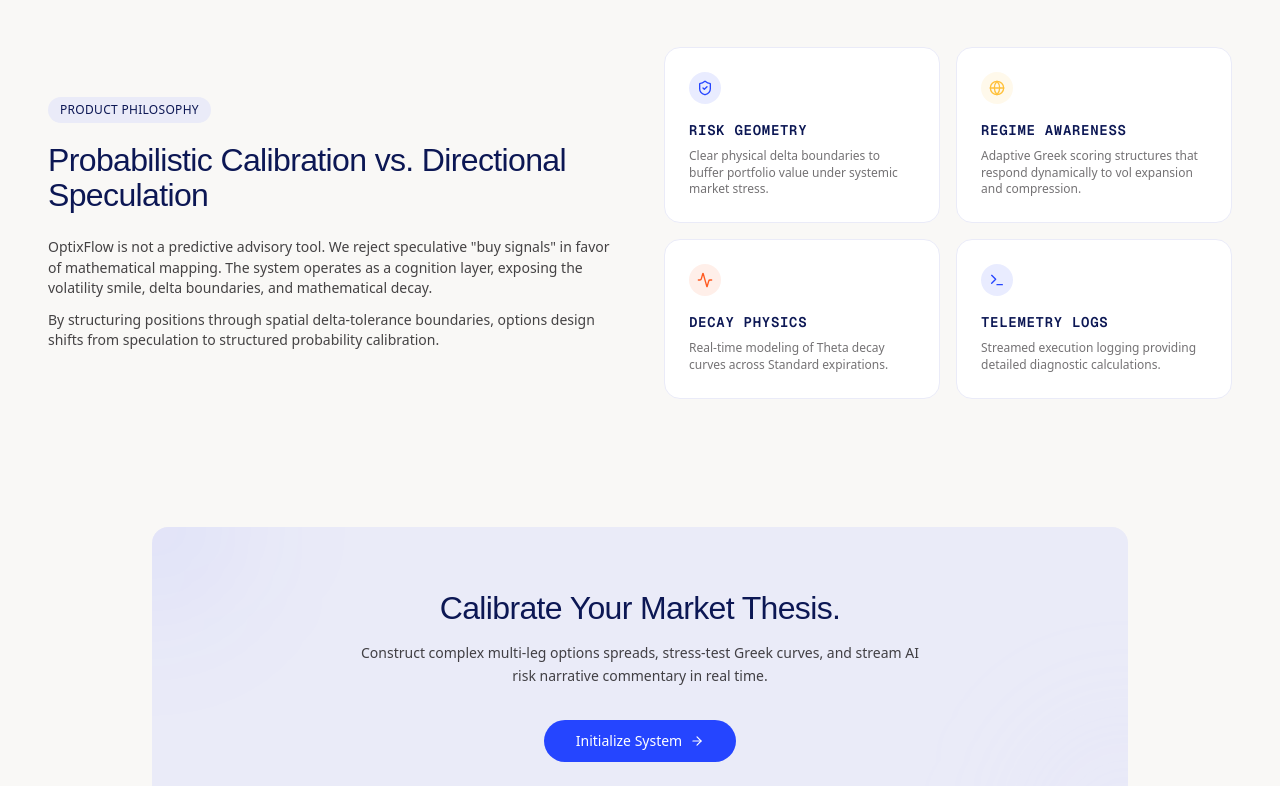
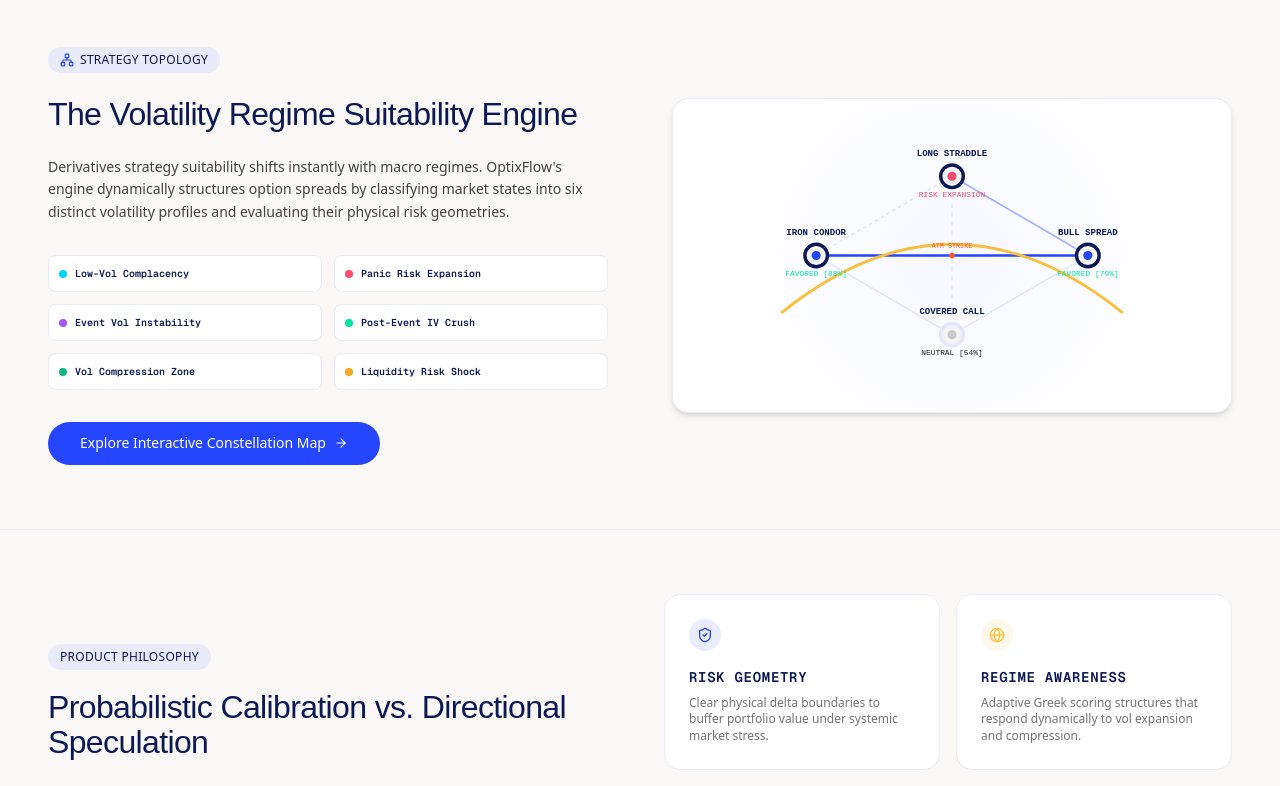
Before and after one commit to ssashiiiuhh/OptixFlow, a Next.js app: page / in a window 1280 px wide. Shown: the part 1580-2366 px from the top of the page. Built offline with nearby package versions, Linux system fonts and the light colour scheme.

Commit message:
feat: add scroll-driven reveal animations and volatility regime section to landing page

```diff
--- a/src/app/page.tsx
+++ b/src/app/page.tsx
@@ -1,6 +1,6 @@
 // ============================================================================
 // OPTIXFLOW — Interactive Officevibe Light Theme Landing Page
-// Balanced, corporate, trustworthy layout with Brand Electric accents.
+// Rebuilt with scroll-driven entrance animations & feature showcases.
 // ============================================================================
 
 "use client";
@@ -21,7 +21,8 @@
   Globe,
   Sliders,
   Terminal,
-  Mail
+  Mail,
+  Network
 } from "lucide-react";
 
 import { PortfolioProvider } from "@/components/portfolio/PortfolioContext";
@@ -29,6 +30,42 @@
 import DeltaHedger from "@/components/portfolio/DeltaHedger";
 import PortfolioConsole from "@/components/portfolio/PortfolioConsole";
 import MarketPlayback from "@/components/portfolio/MarketPlayback";
+
+// ── Reusable Viewport Scroll Reveal Component ──────────────────────────────
+interface ScrollRevealProps {
+  children: React.ReactNode;
+  delay?: number;
+  direction?: "up" | "down" | "left" | "right" | "scale";
+  duration?: number;
+}
+
+function ScrollReveal({ children, delay = 0, direction = "up", duration = 0.8 }: ScrollRevealProps) {
+  const getInitial = () => {
+    switch (direction) {
+      case "up": return { opacity: 0, y: 32 };
+      case "down": return { opacity: 0, y: -32 };
+      case "left": return { opacity: 0, x: 32 };
+      case "right": return { opacity: 0, x: -32 };
+      case "scale": return { opacity: 0, scale: 0.96 };
+      default: return { opacity: 0, y: 32 };
+    }
+  };
+
+  const getAnimate = () => {
+    return { opacity: 1, x: 0, y: 0, scale: 1 };
+  };
+
+  return (
+    <motion.div
+      initial={getInitial()}
+      whileInView={getAnimate()}
+      viewport={{ once: true, margin: "-60px" }}
+      transition={{ duration, ease: [0.16, 1, 0.3, 1], delay }} // custom cubic-bezier (easeOutExpo)
+    >
+      {children}
+    </motion.div>
+  );
+}
 
 export default function LandingPage() {
   const [activeTab, setActiveTab] = useState<"intel" | "lab" | "analytics">("intel");
@@ -86,19 +123,23 @@
         </div>
       </header>
 
-      {/* 2. Hero Section (Split Screen) */}
+      {/* 2. Hero Section (Split Screen, Mount Animation) */}
       <section className="max-w-7xl mx-auto px-6 md:px-12 py-16 grid grid-cols-1 lg:grid-cols-2 gap-16 items-center">
 
         {/* Hero Left: Headline and CTA */}
-        <div className="flex flex-col items-start text-left">
-
+        <motion.div
+          initial={{ opacity: 0, y: 20 }}
+          animate={{ opacity: 1, y: 0 }}
+          transition={{ duration: 0.8, ease: [0.16, 1, 0.3, 1] }}
+          className="flex flex-col items-start text-left"
+        >
           {/* Informative Badge */}
           <div className="bg-[#eaebf8] text-[#0c1754] rounded-[16px] py-[4px] px-[12px] font-sans font-medium text-[12px] tracking-wide inline-flex items-center gap-1.5 mb-6">
             <Activity size={12} className="text-[#2545ff]" />
             <span>PRODUCTION SYSTEMS OPERATIONAL</span>
           </div>
 
-          {/* Headline - Abcfavoritvariable style with Martinaplantijn calligraphic accent */}
+          {/* Headline */}
           <h1
             style={{ fontFamily: "Arial, sans-serif", lineHeight: "1.0" }}
             className="text-[44px] md:text-[56px] lg:text-[64px] font-medium tracking-[-3.2px] text-[#0c1754]"
@@ -106,7 +147,7 @@
             The future of risk, mapped in <span style={{ fontFamily: "Georgia, serif" }} className="italic font-normal text-[#2545ff] pl-1 pr-2">real-time</span>.
           </h1>
 
-          {/* Subtitle - Inter style */}
+          {/* Subtitle */}
           <p className="text-[#171417] text-[16px] leading-[1.60] max-w-xl mt-6">
             OptixFlow transforms options strategy design into a reality-aware spatial environment.
             Interpret skew, model dynamic risk, stress-test positions under volatility regimes,
@@ -152,14 +193,18 @@
             </div>
           </div>
 
-        </div>
+        </motion.div>
 
-        {/* Hero Right: Product UI Illustration (3D Vol Surface) */}
-        <div className="w-full relative">
+        {/* Hero Right: 3D Vol Surface */}
+        <motion.div
+          initial={{ opacity: 0, scale: 0.95 }}
+          animate={{ opacity: 1, scale: 1 }}
+          transition={{ duration: 1, ease: [0.16, 1, 0.3, 1], delay: 0.1 }}
+          className="w-full relative"
+        >
           {/* Abstract background highlight */}
           <div className="absolute inset-0 bg-gradient-to-tr from-[#2545ff]/5 to-[#eaebf8] rounded-[16px] filter blur-xl opacity-80 pointer-events-none" />
 
-          {/* Card Container for Live 3D Surface */}
           <div className="relative border border-[#eaebf8] bg-[#07090f] rounded-[16px] shadow-xl overflow-hidden self-stretch min-h-[380px] p-2 flex flex-col justify-center">
             <PortfolioProvider>
               <div className="w-full h-full">
@@ -167,14 +212,15 @@
               </div>
             </PortfolioProvider>
           </div>
-        </div>
+        </motion.div>
 
       </section>
 
-      {/* 3. Core Modules Interactive Showcase (Section Gap 64px) */}
+      {/* 3. Core Modules Interactive Showcase (Scroll Revealed) */}
       <section className="max-w-7xl mx-auto px-6 md:px-12 py-16 border-t border-[#eaebf8]">
 
         {/* Section Heading */}
+        <ScrollReveal>
           <div className="text-center mb-12">
             <div className="bg-[#eaebf8] text-[#0c1754] rounded-[16px] py-[4px] px-[12px] font-sans font-medium text-[12px] tracking-wide inline-flex items-center gap-1.5 mb-3">
               <span>SYSTEM WORKSPACES</span>
@@ -189,8 +235,10 @@
               OptixFlow compartmentalizes option pricing theory, delta hedging dynamics, and real-time market regimes into accessible workspace profiles.
             </p>
           </div>
+        </ScrollReveal>
 
-        {/* Tab Controls (rounded pill bar) */}
+        {/* Tab Controls (Scroll Revealed) */}
+        <ScrollReveal delay={0.1}>
           <div className="flex justify-center mb-10">
             <div className="bg-[#eaebf8] p-1.5 rounded-[100px] flex gap-1.5">
               {(["intel", "lab", "analytics"] as const).map((tab) => {
@@ -216,8 +264,10 @@
               })}
             </div>
           </div>
+        </ScrollReveal>
 
-        {/* Active Tab Showcase Render styled as a transparent/Soft Off-White Feature Card */}
+        {/* Active Tab Showcase Feature Card (Scroll Revealed with Scale) */}
+        <ScrollReveal direction="scale" delay={0.15}>
           <div className="border border-[#eaebf8] bg-white rounded-[16px] p-8 md:p-12 min-h-[460px] flex flex-col lg:flex-row gap-12 items-center">
 
             {/* Showcase Left: Description */}
@@ -336,13 +386,131 @@
               </PortfolioProvider>
             </div>
           </div>
+        </ScrollReveal>
 
       </section>
 
-      {/* 4. Philosophy Section (Section Gap 64px) */}
+      {/* 4. Strategy Constellation & Volatility Regime Engine Highlight (NEW Scroll Revealed Section) */}
+      <section className="max-w-7xl mx-auto px-6 md:px-12 py-16 border-t border-[#eaebf8] grid grid-cols-1 lg:grid-cols-2 gap-16 items-center">
+
+        {/* Left Column: Description & Volatility Regimes */}
+        <ScrollReveal direction="right">
+          <div className="text-left space-y-6">
+            <div className="bg-[#eaebf8] text-[#0c1754] rounded-[16px] py-[4px] px-[12px] font-sans font-medium text-[12px] tracking-wide inline-flex items-center gap-1.5">
+              <Network size={14} className="text-[#2545ff]" />
+              <span>STRATEGY TOPOLOGY</span>
+            </div>
+
+            <h2
+              style={{ fontFamily: "Arial, sans-serif", letterSpacing: "-0.64px" }}
+              className="text-[32px] font-medium text-[#0c1754] leading-[1.1]"
+            >
+              The Volatility Regime Suitability Engine
+            </h2>
+
+            <p className="text-[#171417]/80 text-[14px] leading-[1.60]">
+              Derivatives strategy suitability shifts instantly with macro regimes. OptixFlow's engine dynamically structures option spreads by classifying market states into six distinct volatility profiles and evaluating their physical risk geometries.
+            </p>
+
+            {/* List of regimes with color indicators */}
+            <div className="grid grid-cols-1 sm:grid-cols-2 gap-3 pt-2 font-mono text-[10px]">
+              <div className="flex items-center gap-2 border border-[#eaebf8] bg-white rounded-lg p-2.5">
+                <span className="w-2 h-2 rounded-full bg-[#00d4ff]" />
+                <span className="font-semibold text-[#0c1754]">Low-Vol Complacency</span>
+              </div>
+              <div className="flex items-center gap-2 border border-[#eaebf8] bg-white rounded-lg p-2.5">
+                <span className="w-2 h-2 rounded-full bg-[#ff4d6a]" />
+                <span className="font-semibold text-[#0c1754]">Panic Risk Expansion</span>
+              </div>
+              <div className="flex items-center gap-2 border border-[#eaebf8] bg-white rounded-lg p-2.5">
+                <span className="w-2 h-2 rounded-full bg-[#a855f7]" />
+                <span className="font-semibold text-[#0c1754]">Event Vol Instability</span>
+              </div>
+              <div className="flex items-center gap-2 border border-[#eaebf8] bg-white rounded-lg p-2.5">
+                <span className="w-2 h-2 rounded-full bg-[#00e5a0]" />
+                <span className="font-semibold text-[#0c1754]">Post-Event IV Crush</span>
+              </div>
+              <div className="flex items-center gap-2 border border-[#eaebf8] bg-white rounded-lg p-2.5">
+                <span className="w-2 h-2 rounded-full bg-[#10b981]" />
+                <span className="font-semibold text-[#0c1754]">Vol Compression Zone</span>
+              </div>
+              <div className="flex items-center gap-2 border border-[#eaebf8] bg-white rounded-lg p-2.5">
+                <span className="w-2 h-2 rounded-full bg-[#f5a623]" />
+                <span className="font-semibold text-[#0c1754]">Liquidity Risk Shock</span>
+              </div>
+            </div>
+
+            <div className="pt-2">
+              <Link
+                href="/playbook"
+                className="bg-[#2545ff] text-white hover:bg-[#1a3aff] text-sm font-medium py-[11.2px] px-[32px] rounded-[100px] transition-all inline-flex items-center gap-2 cursor-pointer"
+              >
+                <span>Explore Interactive Constellation Map</span>
+                <ArrowRight size={14} />
+              </Link>
+            </div>
+          </div>
+        </ScrollReveal>
+
+        {/* Right Column: Stylized SVG Strategy Constellation Diagram (Scroll Revealed) */}
+        <ScrollReveal direction="left" delay={0.15}>
+          <div className="relative border border-[#eaebf8] bg-white rounded-[16px] p-8 shadow-md flex items-center justify-center overflow-hidden aspect-video">
+            {/* Soft background radial gradient */}
+            <div className="absolute inset-0 bg-[radial-gradient(circle_at_center,rgba(37,69,255,0.04)_0%,transparent_70%)] pointer-events-none" />
+
+            {/* SVG Constellation */}
+            <svg viewBox="0 0 400 220" className="w-full h-full">
+              {/* Connection Lines */}
+              <line x1="80" y1="110" x2="200" y2="40" stroke="#eaebf8" strokeWidth="1.5" strokeDasharray="3 3" />
+              <line x1="80" y1="110" x2="200" y2="180" stroke="#eaebf8" strokeWidth="1.5" />
+              <line x1="200" y1="40" x2="320" y2="110" stroke="#2545ff" strokeWidth="1.5" strokeOpacity="0.4" />
+              <line x1="200" y1="180" x2="320" y2="110" stroke="#eaebf8" strokeWidth="1.5" />
+              <line x1="200" y1="40" x2="200" y2="180" stroke="#eaebf8" strokeWidth="1" strokeDasharray="4 4" />
+              <line x1="80" y1="110" x2="320" y2="110" stroke="#2545ff" strokeWidth="2" />
+
+              {/* Highlight payoff curve behind */}
+              <path d="M 50 160 Q 200 40 350 160" fill="none" stroke="#ffc13a" strokeWidth="2.5" strokeLinecap="round" />
+
+              {/* Node Circles & Labels */}
+              {/* Left Node */}
+              <circle cx="80" cy="110" r="10" fill="#f9f8f6" stroke="#0c1754" strokeWidth="3" />
+              <circle cx="80" cy="110" r="4" fill="#2545ff" />
+              <text x="80" y="92" textAnchor="middle" fill="#0c1754" fontSize="8" fontFamily="monospace" fontWeight="bold">IRON CONDOR</text>
+              <text x="80" y="128" textAnchor="middle" fill="#00e5a0" fontSize="7" fontFamily="monospace">FAVORED [88%]</text>
+
+              {/* Top Node */}
+              <circle cx="200" cy="40" r="10" fill="#f9f8f6" stroke="#0c1754" strokeWidth="3" />
+              <circle cx="200" cy="40" r="4" fill="#ff4d6a" />
+              <text x="200" y="22" textAnchor="middle" fill="#0c1754" fontSize="8" fontFamily="monospace" fontWeight="bold">LONG STRADDLE</text>
+              <text x="200" y="58" textAnchor="middle" fill="#ff4d6a" fontSize="7" fontFamily="monospace">RISK EXPANSION</text>
+
+              {/* Bottom Node */}
+              <circle cx="200" cy="180" r="10" fill="#f9f8f6" stroke="#eaebf8" strokeWidth="3" />
+              <circle cx="200" cy="180" r="4" fill="#cccccc" />
+              <text x="200" y="162" textAnchor="middle" fill="#0c1754" fontSize="8" fontFamily="monospace" fontWeight="bold">COVERED CALL</text>
+              <text x="200" y="198" textAnchor="middle" fill="#222222" fontSize="7" fontFamily="monospace">NEUTRAL [54%]</text>
+
+              {/* Right Node */}
+              <circle cx="320" cy="110" r="10" fill="#f9f8f6" stroke="#0c1754" strokeWidth="3" />
+              <circle cx="320" cy="110" r="4" fill="#2545ff" />
+              <text x="320" y="92" textAnchor="middle" fill="#0c1754" fontSize="8" fontFamily="monospace" fontWeight="bold">BULL SPREAD</text>
+              <text x="320" y="128" textAnchor="middle" fill="#00e5a0" fontSize="7" fontFamily="monospace">FAVORED [79%]</text>
+
+              {/* Center point marker */}
+              <circle cx="200" cy="110" r="2.5" fill="#ff5b22" />
+              <text x="200" y="103" textAnchor="middle" fill="#ff5b22" fontSize="6" fontFamily="monospace">ATM STRIKE</text>
+            </svg>
+          </div>
+        </ScrollReveal>
+
+      </section>
+
+      {/* 5. Philosophy Section / Greek Engines (Scroll Revealed with Staggered Delays) */}
       <section className="max-w-7xl mx-auto px-6 md:px-12 py-16 border-t border-[#eaebf8]">
         <div className="grid grid-cols-1 lg:grid-cols-2 gap-12 items-center">
 
+          {/* Philosophy Left */}
+          <ScrollReveal direction="right">
             <div className="text-left">
               <div className="bg-[#eaebf8] text-[#0c1754] rounded-[16px] py-[4px] px-[12px] font-sans font-medium text-[12px] tracking-wide inline-flex items-center gap-1.5 mb-3">
                 <span>PRODUCT PHILOSOPHY</span>
@@ -360,11 +528,13 @@
                 By structuring positions through spatial delta-tolerance boundaries, options design shifts from speculation to structured probability calibration.
               </p>
             </div>
+          </ScrollReveal>
 
-          {/* Grid of philosophy points (Pure White cards, 16px radius, no shadows) */}
+          {/* Philosophy Right: Greeks Engines Grid (Staggered Scroll Reveals) */}
           <div className="grid grid-cols-1 sm:grid-cols-2 gap-4">
 
-            <div className="bg-white border border-[#eaebf8] rounded-[16px] p-6 text-left">
+            <ScrollReveal direction="up" delay={0.0}>
+              <div className="bg-white border border-[#eaebf8] rounded-[16px] p-6 text-left h-full">
                 <div className="shrink-0 w-8 h-8 rounded-full bg-[#2545ff]/10 flex items-center justify-center mb-4">
                   <ShieldCheck className="text-[#2545ff]" size={16} />
                 </div>
@@ -373,8 +543,10 @@
                   Clear physical delta boundaries to buffer portfolio value under systemic market stress.
                 </p>
               </div>
+            </ScrollReveal>
 
-            <div className="bg-white border border-[#eaebf8] rounded-[16px] p-6 text-left">
+            <ScrollReveal direction="up" delay={0.1}>
+              <div className="bg-white border border-[#eaebf8] rounded-[16px] p-6 text-left h-full">
                 <div className="shrink-0 w-8 h-8 rounded-full bg-[#ffc13a]/10 flex items-center justify-center mb-4">
                   <Globe className="text-[#ffc13a]" size={16} />
                 </div>
@@ -383,8 +555,10 @@
                   Adaptive Greek scoring structures that respond dynamically to vol expansion and compression.
                 </p>
               </div>
+            </ScrollReveal>
 
-            <div className="bg-white border border-[#eaebf8] rounded-[16px] p-6 text-left">
+            <ScrollReveal direction="up" delay={0.2}>
+              <div className="bg-white border border-[#eaebf8] rounded-[16px] p-6 text-left h-full">
                 <div className="shrink-0 w-8 h-8 rounded-full bg-[#ff5b22]/10 flex items-center justify-center mb-4">
                   <Activity className="text-[#ff5b22]" size={16} />
                 </div>
@@ -393,8 +567,10 @@
                   Real-time modeling of Theta decay curves across Standard expirations.
                 </p>
               </div>
+            </ScrollReveal>
 
-            <div className="bg-white border border-[#eaebf8] rounded-[16px] p-6 text-left">
+            <ScrollReveal direction="up" delay={0.3}>
+              <div className="bg-white border border-[#eaebf8] rounded-[16px] p-6 text-left h-full">
                 <div className="shrink-0 w-8 h-8 rounded-full bg-[#2545ff]/10 flex items-center justify-center mb-4">
                   <Terminal className="text-[#2545ff]" size={16} />
                 </div>
@@ -403,14 +579,16 @@
                   Streamed execution logging providing detailed diagnostic calculations.
                 </p>
               </div>
+            </ScrollReveal>
 
           </div>
 
         </div>
       </section>
 
-      {/* 5. Call to Action (CTE) Section (Section Gap 64px) */}
+      {/* 6. Call to Action (CTE) Section (Scroll Revealed) */}
       <section className="max-w-5xl mx-auto px-6 py-16 text-center">
+        <ScrollReveal direction="scale">
           <div className="bg-[#eaebf8] rounded-[16px] p-10 md:p-16 relative overflow-hidden flex flex-col items-center justify-center">
 
             <div className="absolute -top-24 -left-24 w-48 h-48 bg-[#2545ff]/5 rounded-full blur-3xl pointer-events-none" />
@@ -436,9 +614,10 @@
               </Link>
             </div>
           </div>
+        </ScrollReveal>
       </section>
 
-      {/* 6. Footer (Full bleed, Boardroom Navy) */}
+      {/* 7. Footer (Full bleed, Boardroom Navy) */}
       <footer className="bg-[#0c1754] text-white/70 py-16 px-6 md:px-12">
         <div className="max-w-7xl mx-auto grid grid-cols-1 lg:grid-cols-2 gap-12 items-start">
 
```
Lines whose indentation alone changed are shown as unchanged.
